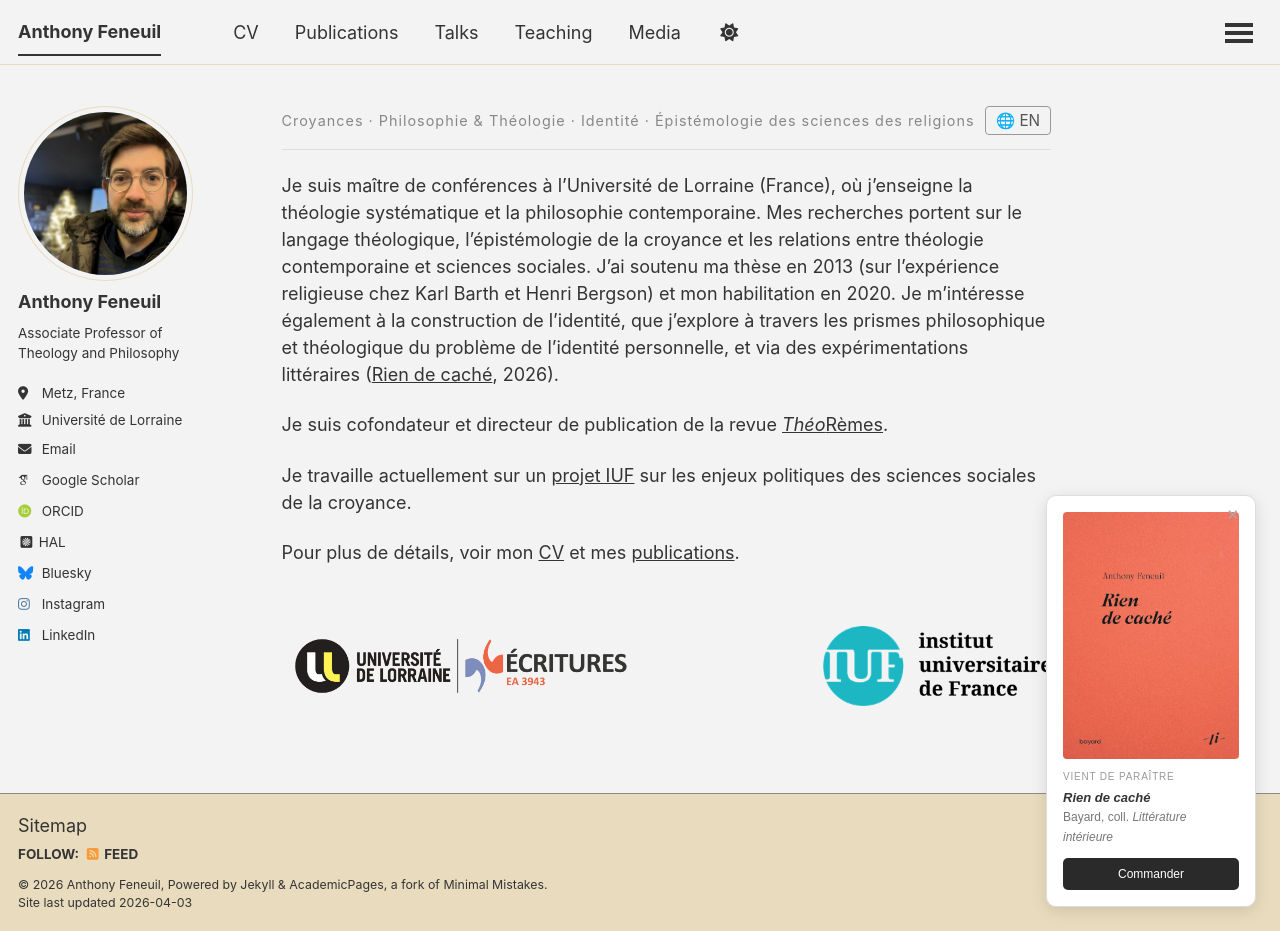
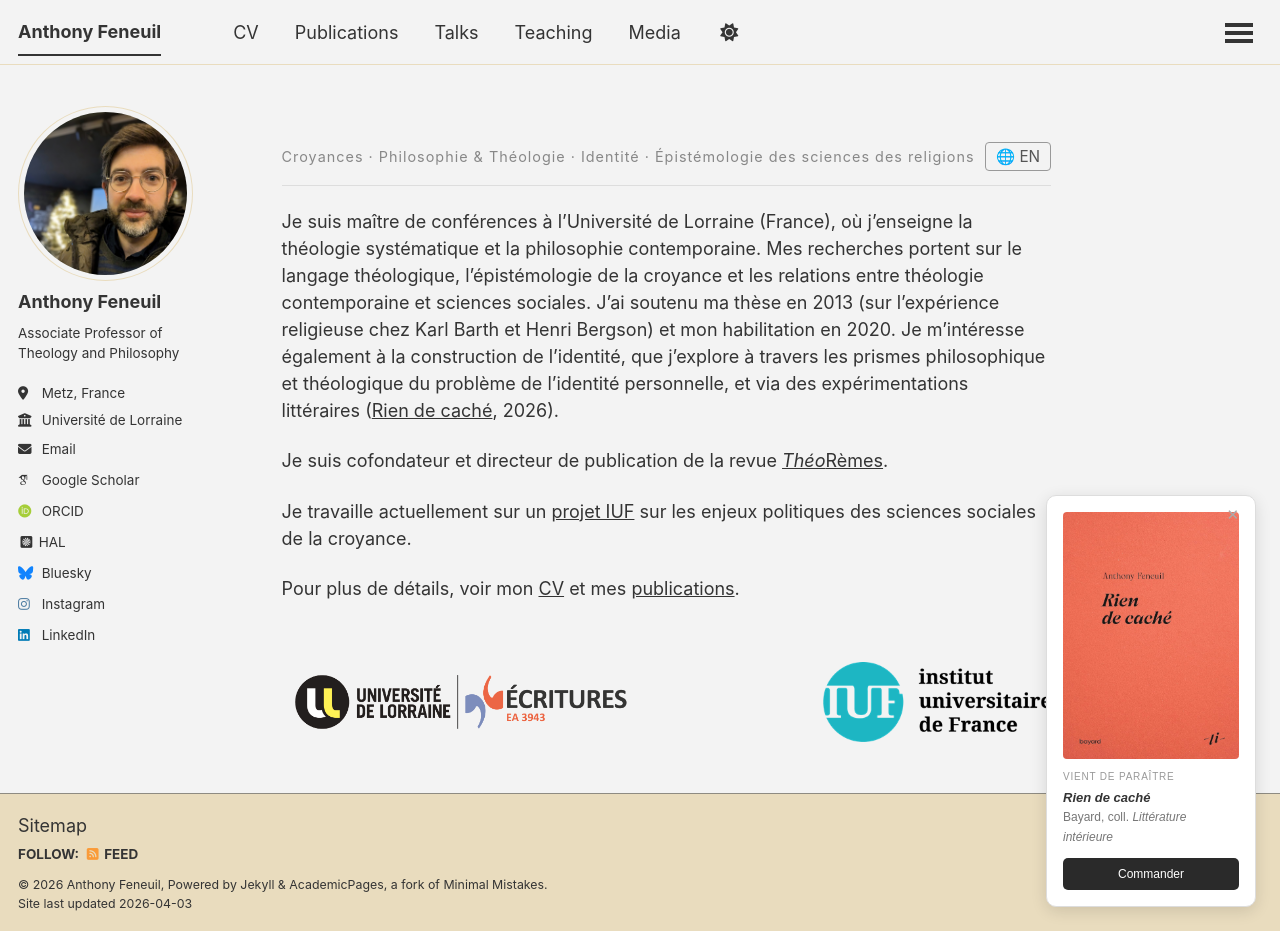
Before and after one commit to anfnl/anfnl.github.io, a Jekyll site: the page built from _pages/about.md, in a window 1280 px wide and 931 px high. Built offline with Jekyll 4.4.1, drawn with Linux system fonts in a browser that asks for light colours; some web fonts are replaced; a script that is not in the unit is left out.

Commit message:
Update about.md

```diff
--- a/_pages/about.md
+++ b/_pages/about.md
@@ -7,7 +7,7 @@
   - /about.html
 ---
 
-<div style="display: flex; justify-content: space-between; align-items: center; margin-bottom: 1.2em; padding-bottom: 0.8em; border-bottom: 1px solid #ddd;">
+<div style="display: flex; justify-content: space-between; align-items: center; margin-top: 2em; margin-bottom: 1.2em; padding-bottom: 0.8em; border-bottom: 1px solid #ddd;">
   <div>
     <div data-lang="en" style="color: #888; font-size: 0.8em; letter-spacing: 0.07em;">Beliefs · Philosophy & Theology · Identity · Epistemology of Religious Studies</div>
     <div data-lang="fr" style="color: #888; font-size: 0.8em; letter-spacing: 0.07em;">Croyances · Philosophie & Théologie · Identité · Épistémologie des sciences des religions</div>
```
